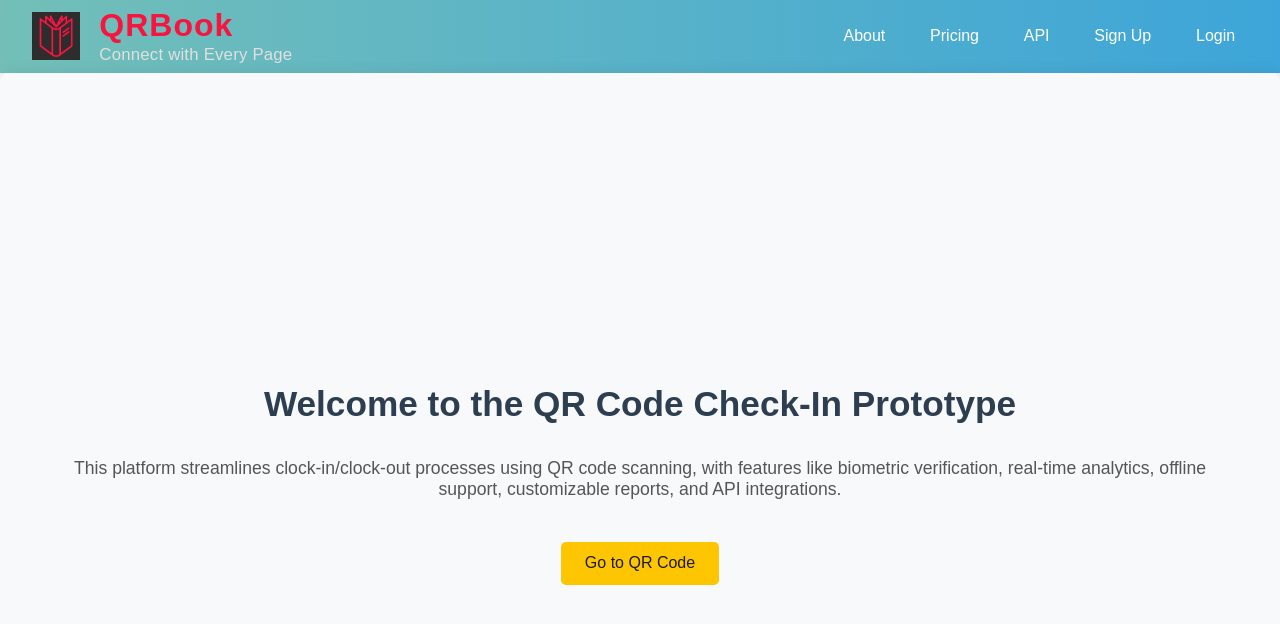
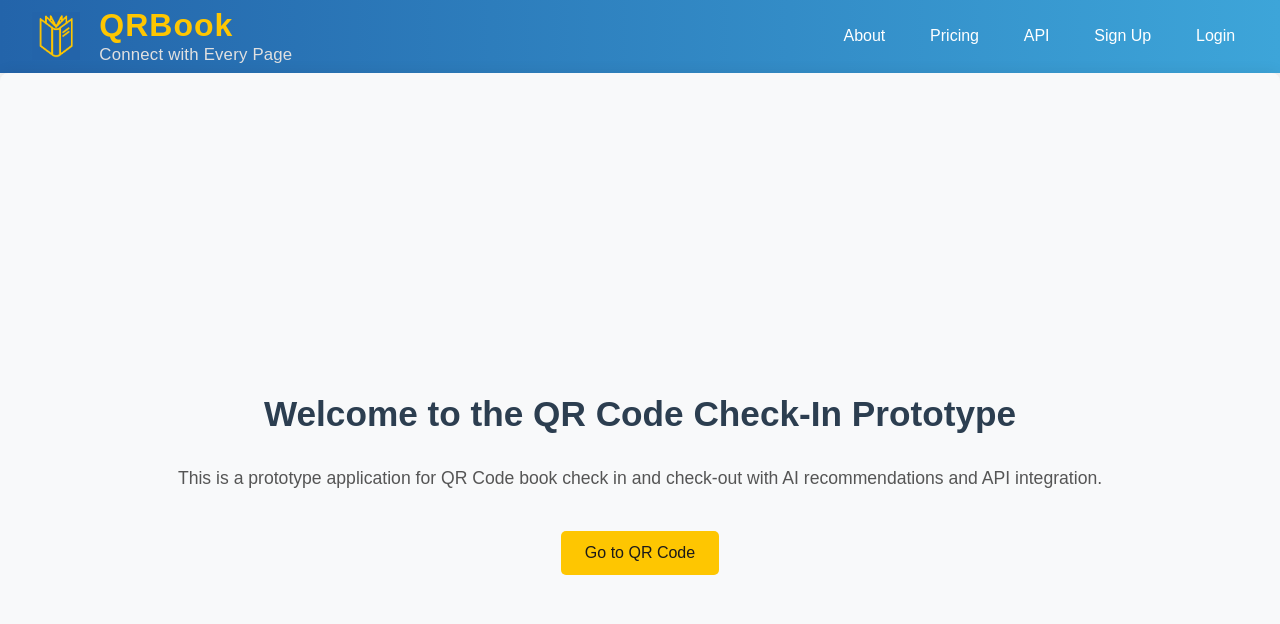
Before and after one commit to KylerCWK/check-in-prototype, a JavaScript app in the folder project/client/: page / in a window 1280 px wide. Shown: the top 624 px of the page. Built offline with nearby package versions, Linux system fonts and the light colour scheme.

Commit message:
Added new logo image and update NavBar styles and branding elements

```diff
--- a/project/client/src/components/HomePage.vue
+++ b/project/client/src/components/HomePage.vue
@@ -4,7 +4,7 @@
     <div class="home-container">
       <h1>Welcome to the QR Code Check-In Prototype</h1>
       <p>
-        This platform streamlines clock-in/clock-out processes using QR code scanning, with features like biometric verification, real-time analytics, offline support, customizable reports, and API integrations.
+        This is a prototype application for QR Code book check in and check-out with AI  recommendations and API integration.
       </p>
       <router-link to="/qrcode">
         <button class="btn_primary">Go to QR Code</button>
--- a/project/client/src/components/NavBar.vue
+++ b/project/client/src/components/NavBar.vue
@@ -2,7 +2,7 @@
   <nav class="nav-bar">
     <div class="nav-container">
       <router-link to="/" class="nav-logo">
-        <img src="/src/assets/logo_icon.png" alt="QRBook Logo" class="logo-img" />
+        <img src="/src/assets/logo_icon2.png" alt="QRBook Logo" class="logo-img" />
         <div class="brand-block">
           <span class="brand-title">QRBook</span>
           <span class="brand-tagline">Connect with Every Page</span>
@@ -27,7 +27,7 @@ export default {
 
 <style scoped>
 .nav-bar {
-  background: linear-gradient(90deg, #73bfb8 0%, #3da5d9 100%);
+  background: linear-gradient(90deg, #2364AA 0%, #3da5d9 100%);
   padding: 0.5rem 2rem;
   color: white;
   display: flex;
@@ -64,7 +64,7 @@ export default {
 .brand-title {
   font-size: 2rem;
   font-weight: 700;
-  color: #f8143e;
+  color: #fec601;
   letter-spacing: 1px;
   line-height: 1.1;
 }
```
Also changed, not shown: project/client/src/assets/logo_icon2.png (added).
